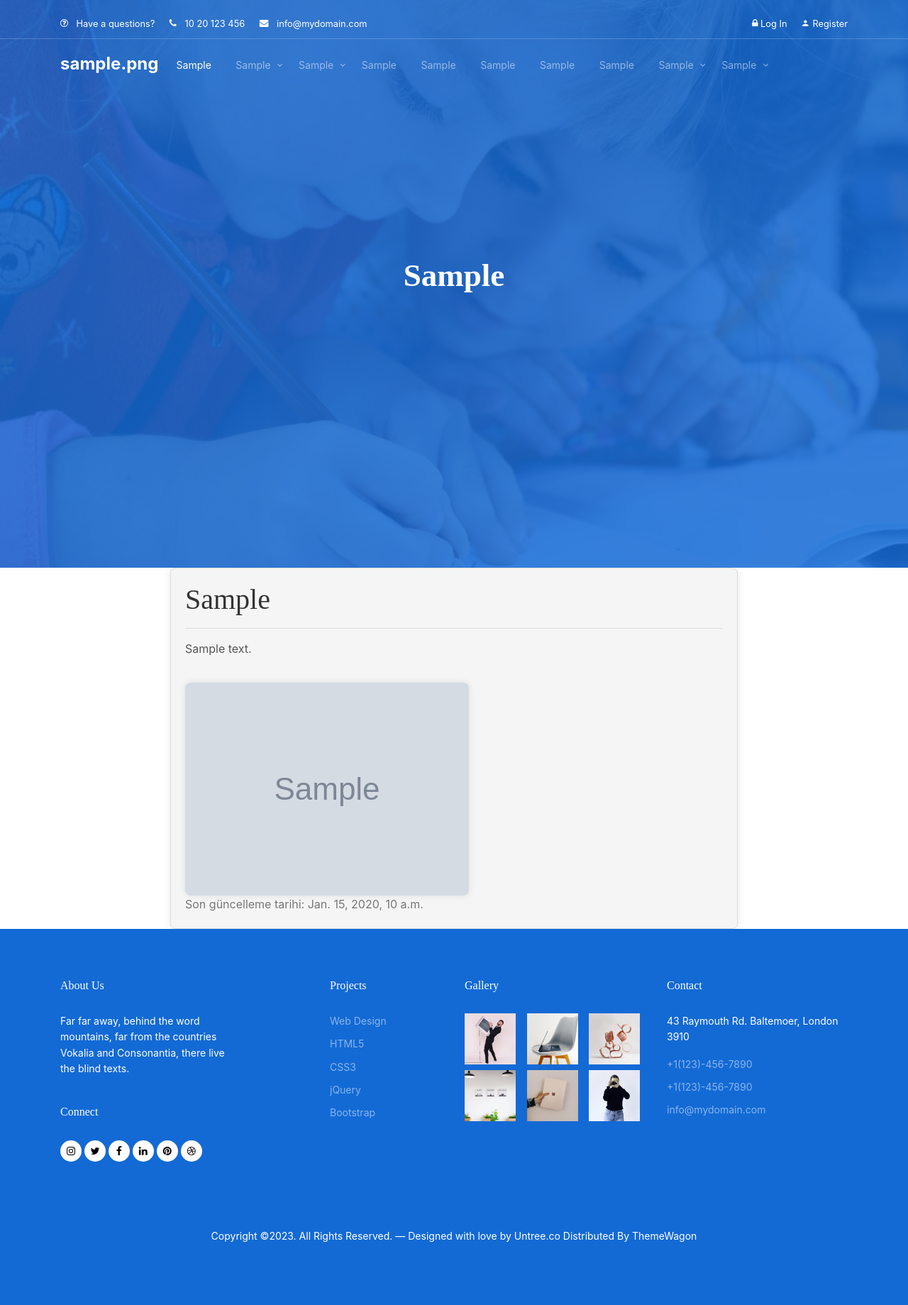
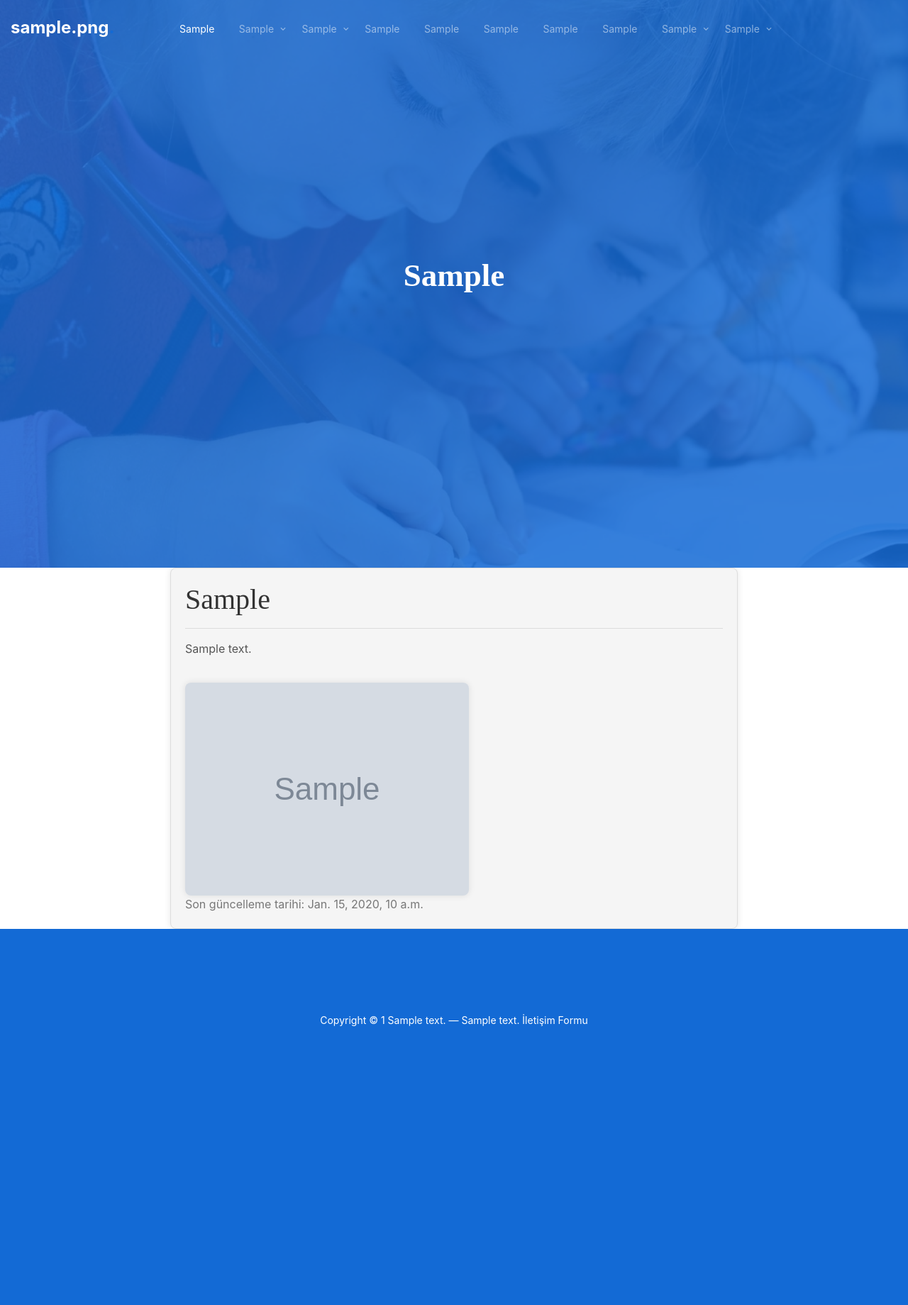
Before and after one commit to servet0/matbil-django-python, a Django app: page /akademik-program/ in a window 1280 px wide. Shown: the whole page at 71% size. After the commit the page ends 1446 px from the top, so only its background shows below. Run offline with Django 4.2, Linux system fonts and the light colour scheme; tables that the repository leaves empty hold one stand-in row (values such as "Sample post"); grey boxes marked "Sample" are stand-in pictures; some libraries are stand-ins or nearby versions; some web fonts are replaced.

Commit message:
footer model

```diff
--- a/matbil_con/base/admin.py
+++ b/matbil_con/base/admin.py
@@ -1,5 +1,5 @@
 from django.contrib import admin
-from .models import Navbar, Navbar2, Home, Duyuru, Bolum, Amac, Cikti, Program, Dersler, Mezunlar, Staj, Kalite, Arastirma, İletisim, ContactMessage, Idare, Analiz, Bilgisayar, Cebir, Geometri, Lojik, Topoloji, Uygulamali
+from .models import Navbar, Navbar2, Home, Duyuru, Bolum, Amac, Cikti, Program, Dersler, Mezunlar, Staj, Kalite, Arastirma, İletisim, ContactMessage, Idare, Analiz, Bilgisayar, Cebir, Geometri, Lojik, Topoloji, Uygulamali, Footer
 
 admin.site.register(Navbar)
 admin.site.register(Navbar2)
@@ -24,4 +24,5 @@ admin.site.register(Geometri)
 admin.site.register(Lojik)
 admin.site.register(Topoloji)
 admin.site.register(Uygulamali)
+admin.site.register(Footer)
 # Register your models here.
--- a/matbil_con/base/views.py
+++ b/matbil_con/base/views.py
@@ -1,6 +1,6 @@
 from django.shortcuts import render, redirect
 from django.core.paginator import Paginator
-from .models import Navbar, Navbar2, Home, Duyuru, Bolum, Amac, Cikti, Program, Dersler, Mezunlar, Staj, Kalite, Arastirma, İletisim, Idare, Analiz, Bilgisayar, Cebir, Geometri, Lojik, Topoloji, Uygulamali
+from .models import Navbar, Navbar2, Home, Duyuru, Bolum, Amac, Cikti, Program, Dersler, Mezunlar, Staj, Kalite, Arastirma, İletisim, Idare, Analiz, Bilgisayar, Cebir, Geometri, Lojik, Topoloji, Uygulamali, Footer
 from .forms import ContactForm
 
 def home(request):
@@ -8,13 +8,14 @@ def home(request):
     navbars2 = Navbar2.objects.all().order_by()
     homes = Home.objects.first()
     duyurus = Duyuru.objects.all().order_by('-date')
+    footers = Footer.objects.first()
 
     paginator = Paginator(duyurus, 6)
 
     page_number = request.GET.get("page")
     page_obj = paginator.get_page(page_number)
 
-    context = {'navbars':navbars, 'navbars2': navbars2, 'homes':homes, 'duyurus': duyurus, 'page_obj': page_obj}
+    context = {'navbars':navbars, 'navbars2': navbars2, 'homes':homes, 'duyurus': duyurus, 'page_obj': page_obj, 'footers': footers}
 
     return render(request, 'base/home.html', context)
 
@@ -23,8 +24,9 @@ def duyuru_detay(request, id):
     navbars2 = Navbar2.objects.all().order_by()
     homes = Home.objects.first()
     duyuru_d = Duyuru.objects.get( tittle=id)
+    footers = Footer.objects.first()
 
-    context = {'navbars':navbars, 'navbars2': navbars2, 'homes':homes, 'duyuru_d': duyuru_d}
+    context = {'navbars':navbars, 'navbars2': navbars2, 'homes':homes, 'duyuru_d': duyuru_d, 'footers': footers}
 
     return render(request, 'base/duyuru_detay.html', context)
 
@@ -33,8 +35,9 @@ def bolum(request):
     navbars2 = Navbar2.objects.all().order_by()
     homes = Home.objects.first()
     bolums = Bolum.objects.first()
+    footers = Footer.objects.first()
 
-    context = {'navbars':navbars, 'navbars2': navbars2, 'homes':homes, 'bolums': bolums}
+    context = {'navbars':navbars, 'navbars2': navbars2, 'homes':homes, 'bolums': bolums, 'footers': footers}
 
     return render(request, 'base/bolum_hakkinda.html', context)
 
@@ -43,8 +46,9 @@ def amac(request):
     navbars2 = Navbar2.objects.all().order_by()
     homes = Home.objects.first()
     amacs = Amac.objects.first()
+    footers = Footer.objects.first()
 
-    context = {'navbars':navbars, 'navbars2': navbars2, 'homes':homes, 'amacs': amacs}
+    context = {'navbars':navbars, 'navbars2': navbars2, 'homes':homes, 'amacs': amacs, 'footers': footers}
 
     return render(request, 'base/ogretim_amac.html', context)
 
@@ -53,8 +57,9 @@ def cikti(request):
     navbars2 = Navbar2.objects.all().order_by()
     homes = Home.objects.first()
     ciktis = Cikti.objects.first()
+    footers = Footer.objects.first()
 
-    context = {'navbars':navbars, 'navbars2': navbars2, 'homes':homes, 'ciktis': ciktis}
+    context = {'navbars':navbars, 'navbars2': navbars2, 'homes':homes, 'ciktis': ciktis, 'footers': footers}
 
     return render(request, 'base/program_ciktisi.html', context)
 
@@ -63,8 +68,9 @@ def program(request):
     navbars2 = Navbar2.objects.all().order_by()
     homes = Home.objects.first()
     programs = Program.objects.first()
+    footers = Footer.objects.first()
 
-    context = {'navbars':navbars, 'navbars2': navbars2, 'homes':homes, 'programs': programs}
+    context = {'navbars':navbars, 'navbars2': navbars2, 'homes':homes, 'programs': programs, 'footers': footers}
 
     return render(request, 'base/akademik_program.html', context)
 
@@ -73,8 +79,9 @@ def dersler(request):
     navbars2 = Navbar2.objects.all().order_by()
     homes = Home.objects.first()
     dersler = Dersler.objects.first()
+    footers = Footer.objects.first()
 
-    context = {'navbars':navbars, 'navbars2': navbars2, 'homes':homes, 'dersler': dersler}
+    context = {'navbars':navbars, 'navbars2': navbars2, 'homes':homes, 'dersler': dersler, 'footers': footers}
 
     return render(request, 'base/ders_icerigi.html', context)
 
@@ -83,8 +90,9 @@ def mezunlar(request):
     navbars2 = Navbar2.objects.all().order_by()
     homes = Home.objects.first()
     mezunlar = Mezunlar.objects.first()
+    footers = Footer.objects.first()
 
-    context = {'navbars':navbars, 'navbars2': navbars2, 'homes':homes, 'mezunlar': mezunlar}
+    context = {'navbars':navbars, 'navbars2': navbars2, 'homes':homes, 'mezunlar': mezunlar, 'footers': footers}
 
     return render(request, 'base/mezunlar.html', context)
 
@@ -93,8 +101,9 @@ def staj(request):
     navbars2 = Navbar2.objects.all().order_by()
     homes = Home.objects.first()
     staj = Staj.objects.first()
+    footers = Footer.objects.first()
 
-    context = {'navbars':navbars, 'navbars2': navbars2, 'homes':homes, 'staj': staj}
+    context = {'navbars':navbars, 'navbars2': navbars2, 'homes':homes, 'staj': staj, 'footers': footers}
 
     return render(request, 'base/staj.html', context)
 
@@ -103,8 +112,9 @@ def kalite(request):
     navbars2 = Navbar2.objects.all().order_by()
     homes = Home.objects.first()
     kalite = Kalite.objects.first()
+    footers = Footer.objects.first()
 
-    context = {'navbars':navbars, 'navbars2': navbars2, 'homes':homes, 'kalite': kalite}
+    context = {'navbars':navbars, 'navbars2': navbars2, 'homes':homes, 'kalite': kalite, 'footers': footers}
 
     return render(request, 'base/kalite.html', context)
 
@@ -113,8 +123,9 @@ def yayin(request):
     navbars2 = Navbar2.objects.all().order_by()
     homes = Home.objects.first()
     yayin = Arastirma.objects.first()
+    footers = Footer.objects.first()
 
-    context = {'navbars':navbars, 'navbars2': navbars2, 'homes':homes, 'yayin': yayin}
+    context = {'navbars':navbars, 'navbars2': navbars2, 'homes':homes, 'yayin': yayin, 'footers': footers}
 
     return render(request, 'base/yayin.html', context)
 
@@ -123,8 +134,9 @@ def proje(request):
     navbars2 = Navbar2.objects.all().order_by()
     homes = Home.objects.first()
     proje = Arastirma.objects.first()
+    footers = Footer.objects.first()
 
-    context = {'navbars':navbars, 'navbars2': navbars2, 'homes':homes, 'proje': proje}
+    context = {'navbars':navbars, 'navbars2': navbars2, 'homes':homes, 'proje': proje, 'footers': footers}
 
     return render(request, 'base/proje.html', context)
 
@@ -133,8 +145,9 @@ def iletisim(request):
     navbars2 = Navbar2.objects.all().order_by()
     homes = Home.objects.first()
     iletisim = İletisim.objects.first()
+    footers = Footer.objects.first()
 
-    context = {'navbars':navbars, 'navbars2': navbars2, 'homes':homes, 'iletisim': iletisim}
+    context = {'navbars':navbars, 'navbars2': navbars2, 'homes':homes, 'iletisim': iletisim, 'footers': footers}
 
     return render(request, 'base/iletisim.html', context)
 
@@ -150,9 +163,10 @@ def contact(request):
     navbars = Navbar.objects.first()
     navbars2 = Navbar2.objects.all().order_by()
     homes = Home.objects.first()
+    footers = Footer.objects.first()
 
 
-    context = {'navbars':navbars, 'navbars2': navbars2, 'homes':homes, 'form':form}
+    context = {'navbars':navbars, 'navbars2': navbars2, 'homes':homes, 'form':form, 'footers': footers}
 
     return render(request, 'base/iletisim_form.html', context)
 
@@ -161,8 +175,9 @@ def idare(request):
     navbars2 = Navbar2.objects.all().order_by()
     homes = Home.objects.first()
     idares = Idare.objects.all()
+    footers = Footer.objects.first()
 
-    context = {'navbars':navbars, 'navbars2': navbars2, 'homes':homes, 'idares': idares}
+    context = {'navbars':navbars, 'navbars2': navbars2, 'homes':homes, 'idares': idares, 'footers': footers}
 
     return render(request, 'base/idare.html', context)
 
@@ -171,8 +186,9 @@ def analiz(request):
     navbars2 = Navbar2.objects.all().order_by()
     homes = Home.objects.first()
     analizs = Analiz.objects.all()
+    footers = Footer.objects.first()
 
-    context = {'navbars':navbars, 'navbars2': navbars2, 'homes':homes, 'analizs': analizs}
+    context = {'navbars':navbars, 'navbars2': navbars2, 'homes':homes, 'analizs': analizs, 'footers': footers}
 
     return render(request, 'base/analiz.html', context)
 
@@ -181,8 +197,9 @@ def bilgisayar(request):
     navbars2 = Navbar2.objects.all().order_by()
     homes = Home.objects.first()
     bilgisayars = Bilgisayar.objects.all()
+    footers = Footer.objects.first()
 
-    context = {'navbars':navbars, 'navbars2': navbars2, 'homes':homes, 'bilgisayars': bilgisayars}
+    context = {'navbars':navbars, 'navbars2': navbars2, 'homes':homes, 'bilgisayars': bilgisayars, 'footers': footers}
 
     return render(request, 'base/bilgisayar.html', context)
 
@@ -191,8 +208,9 @@ def cebir(request):
     navbars2 = Navbar2.objects.all().order_by()
     homes = Home.objects.first()
     cebirs = Cebir.objects.all()
+    footers = Footer.objects.first()
 
-    context = {'navbars':navbars, 'navbars2': navbars2, 'homes':homes, 'cebirs': cebirs}
+    context = {'navbars':navbars, 'navbars2': navbars2, 'homes':homes, 'cebirs': cebirs, 'footers': footers}
 
     return render(request, 'base/cebir.html', context)
 
@@ -201,8 +219,9 @@ def geometri(request):
     navbars2 = Navbar2.objects.all().order_by()
     homes = Home.objects.first()
     geometris = Geometri.objects.all()
+    footers = Footer.objects.first()
 
-    context = {'navbars':navbars, 'navbars2': navbars2, 'homes':homes, 'geometris': geometris}
+    context = {'navbars':navbars, 'navbars2': navbars2, 'homes':homes, 'geometris': geometris, 'footers': footers}
 
     return render(request, 'base/geometri.html', context)
 
@@ -211,8 +230,9 @@ def lojik(request):
     navbars2 = Navbar2.objects.all().order_by()
     homes = Home.objects.first()
     lojiks = Lojik.objects.all()
+    footers = Footer.objects.first()
 
-    context = {'navbars':navbars, 'navbars2': navbars2, 'homes':homes, 'lojiks': lojiks}
+    context = {'navbars':navbars, 'navbars2': navbars2, 'homes':homes, 'lojiks': lojiks, 'footers': footers}
 
     return render(request, 'base/lojik.html', context)
 
@@ -221,8 +241,9 @@ def topoloji(request):
     navbars2 = Navbar2.objects.all().order_by()
     homes = Home.objects.first()
     topolojis = Topoloji.objects.all()
+    footers = Footer.objects.first()
 
-    context = {'navbars':navbars, 'navbars2': navbars2, 'homes':homes, 'topolojis': topolojis}
+    context = {'navbars':navbars, 'navbars2': navbars2, 'homes':homes, 'topolojis': topolojis, 'footers': footers}
 
     return render(request, 'base/topoloji.html', context)
 
@@ -231,8 +252,10 @@ def uygulamali(request):
     navbars2 = Navbar2.objects.all().order_by()
     homes = Home.objects.first()
     uygulamalis = Uygulamali.objects.all()
+    footers = Footer.objects.first()
 
-    context = {'navbars':navbars, 'navbars2': navbars2, 'homes':homes, 'uygulamalis': uygulamalis}
+    context = {'navbars':navbars, 'navbars2': navbars2, 'homes':homes, 'uygulamalis': uygulamalis, 'footers': footers}
 
     return render(request, 'base/uygulamali.html', context)
+
 # Create your views here.
--- a/matbil_con/templates/footer.html
+++ b/matbil_con/templates/footer.html
@@ -4,76 +4,9 @@
 
     <div class="container">
 
-      <div class="row">
-        <div class="col-lg-3 mr-auto">
-          <div class="widget">
-            <h3>About Us<span class="text-primary">.</span> </h3>
-            <p>Far far away, behind the word mountains, far from the countries Vokalia and Consonantia, there live the blind texts.</p>
-          </div> <!-- /.widget -->
-          <div class="widget">
-            <h3>Connect</h3>
-            <ul class="list-unstyled social">
-              <li><a href="#"><span class="icon-instagram"></span></a></li>
-              <li><a href="#"><span class="icon-twitter"></span></a></li>
-              <li><a href="#"><span class="icon-facebook"></span></a></li>
-              <li><a href="#"><span class="icon-linkedin"></span></a></li>
-              <li><a href="#"><span class="icon-pinterest"></span></a></li>
-              <li><a href="#"><span class="icon-dribbble"></span></a></li>
-            </ul>
-          </div> <!-- /.widget -->
-        </div> <!-- /.col-lg-3 -->
-
-        <div class="col-lg-2 ml-auto">
-          <div class="widget">
-            <h3>Projects</h3>
-            <ul class="list-unstyled float-left links">
-              <li><a href="#">Web Design</a></li>
-              <li><a href="#">HTML5</a></li>
-              <li><a href="#">CSS3</a></li>
-              <li><a href="#">jQuery</a></li>
-              <li><a href="#">Bootstrap</a></li>
-            </ul>
-          </div> <!-- /.widget -->
-        </div> <!-- /.col-lg-3 -->
-
-        <div class="col-lg-3">
-          <div class="widget">
-            <h3>Gallery</h3>
-            <ul class="instafeed instagram-gallery list-unstyled">
-              <li><a class="instagram-item" href="images/gal_1.jpg" data-fancybox="gal"><img src="images/gal_1.jpg" alt="" width="72" height="72"></a>
-              </li>
-              <li><a class="instagram-item" href="images/gal_2.jpg" data-fancybox="gal"><img src="images/gal_2.jpg" alt="" width="72" height="72"></a>
-              </li>
-              <li><a class="instagram-item" href="images/gal_3.jpg" data-fancybox="gal"><img src="images/gal_3.jpg" alt="" width="72" height="72"></a>
-              </li>
-              <li><a class="instagram-item" href="images/gal_4.jpg" data-fancybox="gal"><img src="images/gal_4.jpg" alt="" width="72" height="72"></a>
-              </li>
-              <li><a class="instagram-item" href="images/gal_5.jpg" data-fancybox="gal"><img src="images/gal_5.jpg" alt="" width="72" height="72"></a>
-              </li>
-              <li><a class="instagram-item" href="images/gal_6.jpg" data-fancybox="gal"><img src="images/gal_6.jpg" alt="" width="72" height="72"></a>
-              </li>
-            </ul>
-          </div> <!-- /.widget -->
-        </div> <!-- /.col-lg-3 -->
-
-
-        <div class="col-lg-3">
-          <div class="widget">
-            <h3>Contact</h3>
-            <address>43 Raymouth Rd. Baltemoer, London 3910</address>
-            <ul class="list-unstyled links mb-4">
-              <li><a href="tel://11234567890">+1(123)-456-7890</a></li>
-              <li><a href="tel://11234567890">+1(123)-456-7890</a></li>
-              <li><a href="mailto:info@mydomain.com">info@mydomain.com</a></li>
-            </ul>
-          </div> <!-- /.widget -->
-        </div> <!-- /.col-lg-3 -->
-
-      </div> <!-- /.row -->
-
       <div class="row mt-5">
         <div class="col-12 text-center">
-          <p>Copyright &copy;<script>document.write(new Date().getFullYear());</script>. All Rights Reserved. &mdash; Designed with love by <a href="https://untree.co">Untree.co</a>  Distributed By <a href="https://themewagon.com">ThemeWagon</a> <!-- License information: https://untree.co/license/ -->
+          <p>Copyright &copy; {{footers.date}} {{footers.text|safe}} &mdash; {{footers.text2|safe}} <a href="{% url 'contact' %}">İletişim Formu</a><!-- License information: https://untree.co/license/ -->
           </div>
         </div>
       </div> <!-- /.container -->
--- a/matbil_con/templates/navbar.html
+++ b/matbil_con/templates/navbar.html
@@ -12,39 +12,16 @@
 
 
   <nav class="site-nav mb-5">
-    <div class="pb-2 top-bar mb-3">
-      <div class="container">
-        <div class="row align-items-center">
 
-          <div class="col-6 col-lg-9">
-            <a href="#" class="small mr-3"><span class="icon-question-circle-o mr-2"></span> <span class="d-none d-lg-inline-block">Have a questions?</span></a>
-            <a href="#" class="small mr-3"><span class="icon-phone mr-2"></span> <span class="d-none d-lg-inline-block">10 20 123 456</span></a>
-            <a href="#" class="small mr-3"><span class="icon-envelope mr-2"></span> <span class="d-none d-lg-inline-block">info@mydomain.com</span></a>
-          </div>
-
-          <div class="col-6 col-lg-3 text-right">
-            <a href="login.html" class="small mr-3">
-              <span class="icon-lock"></span>
-              Log In
-            </a>
-            <a href="register.html" class="small">
-              <span class="icon-person"></span>
-              Register
-            </a>
-          </div>
-
-        </div>
-      </div>
-    </div>
     <div class="sticky-nav js-sticky-header">
-      <div class="container position-relative">
+      <div class="container ">
         <div class="site-navigation text-center">
           <a href="{% url 'home' %}" class="logo menu-absolute m-0">{{navbars.logo}}<span class="text-primary">.</span></a>
-
+          &nbsp;
           <ul class="js-clone-nav d-none d-lg-inline-block site-menu">
             <li class="active"><a href="{% url 'home' %}">{{navbars.home}}</a></li>
             <li class="has-children">
-              <a href="">{{navbars.bolum}}</a>
+              <a href="#">{{navbars.bolum}}</a>
               <ul class="dropdown">
                 <li><a href="{% url 'bolum' %}">{{navbars.bolum_alt_1}}</a></li>
                 <li><a href="{% url 'idare' %}">{{navbars.bolum_alt_2}}</a></li>
```
Also changed, not shown: matbil_con/base/models.py (+6 -1 lines), matbil_con/base/migrations/0029_footer.py (added), matbil_con/base/migrations/0030_footer_text2.py (added).
